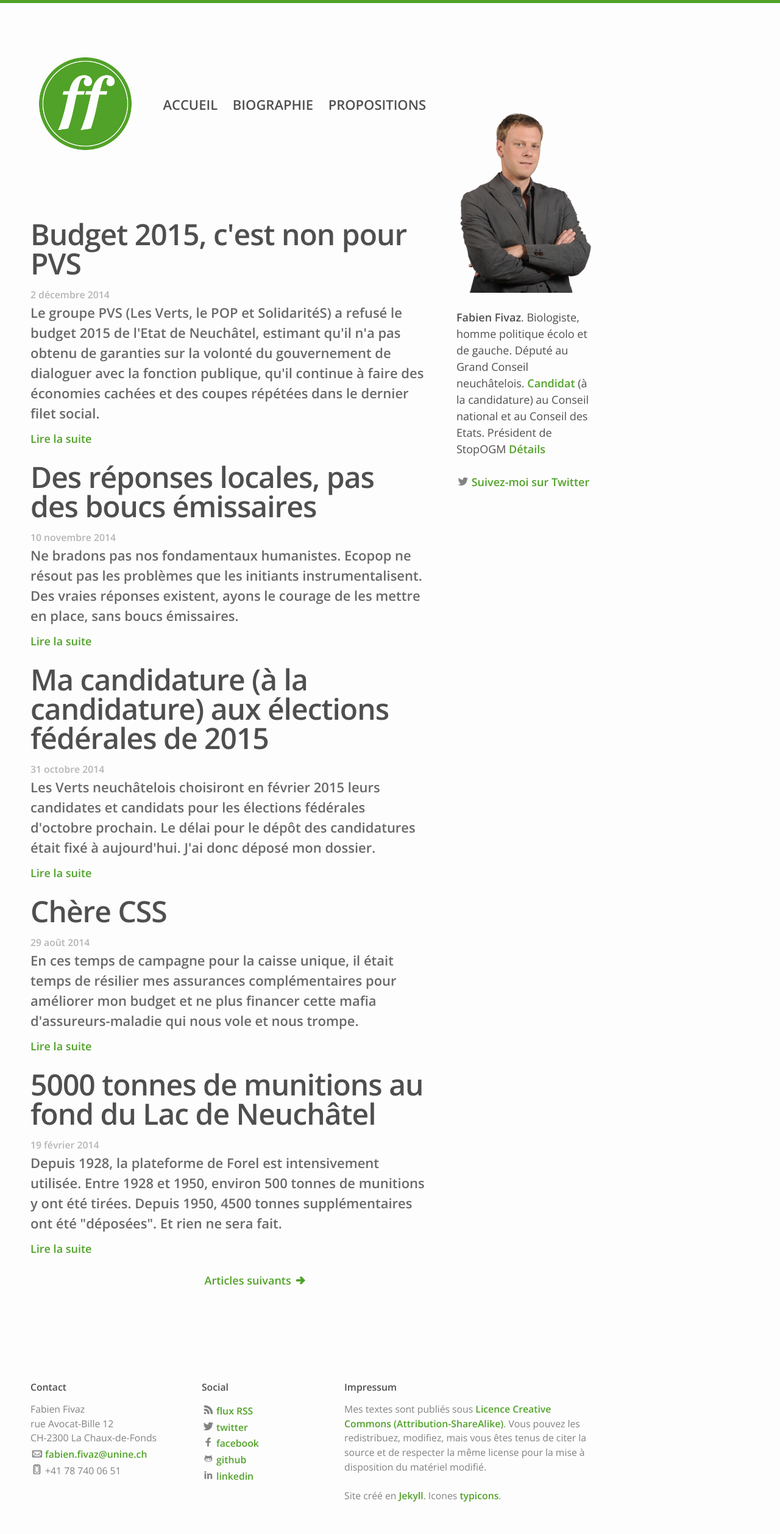
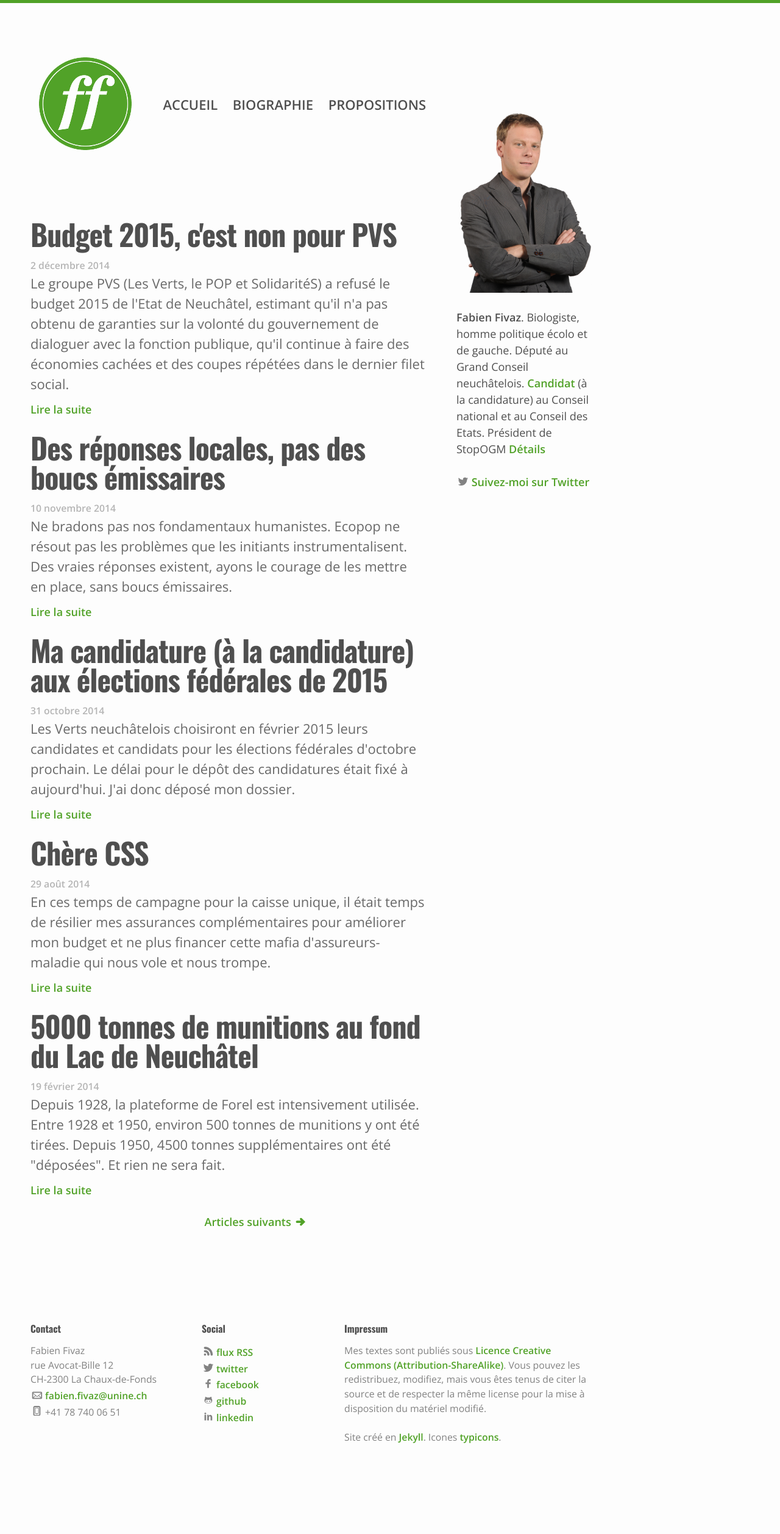
Before and after one commit to ffivaz/ffivaz.github.io, a Jekyll site: the page built from index.html, in a window 1280 px wide. Shown: the whole page at 61% size. Built offline with Jekyll 4.4.1, drawn with Linux system fonts in a browser that asks for light colours; nearby versions of some CDN libraries; the list of posts is cut into pages by our own code; after the commit the page ends 2419 px from its top, so only the background shows below that.

Commit message:
Font tests

```diff
--- a/_includes/head.html
+++ b/_includes/head.html
@@ -11,6 +11,7 @@
     <link rel="canonical" href="{{ page.url | replace:'index.html','' | prepend: site.baseurl | prepend: site.url }}">
     <link rel="alternate" type="application/atom+xml" title="{{ site.title }}" href="{{ "/feed.xml" | prepend: site.baseurl | prepend: site.url }}" />
     <link href='http://fonts.googleapis.com/css?family=Open+Sans:400,500,600' rel='stylesheet' type='text/css'>
+    <link href='http://fonts.googleapis.com/css?family=Oswald:400,700,300' rel='stylesheet' type='text/css'>
 
     <meta property="og:url" content="{{ page.url | replace:'index.html','' | prepend: site.baseurl | prepend: site.url }}" />
     <meta property="og:title" content="{{ page.title }}" />
--- a/_sass/_base.scss
+++ b/_sass/_base.scss
@@ -79,6 +79,7 @@
  * Headings
  */
 h1, h2, h3, h4, h5, h6 {
+    font-family: $title-font-family;
     font-weight: $title-font-weight;
 }
 
@@ -204,3 +205,7 @@
         }
     }
 }
+
+strong {
+    font-weight: $title-font-weight;
+}
--- a/_sass/_layout.scss
+++ b/_sass/_layout.scss
@@ -127,7 +127,7 @@
 
     .title-text {
         color: $grey-color-dark;
-        font-weight: $base-font-weight;
+        font-weight: $title-font-weight;
         font-size: $base-font-size;
         margin-left: $spacing-unit;
         margin-right: $spacing-unit;
@@ -263,7 +263,7 @@
 .post-summary {
     font-size: 22px;
     color: $grey-color-middle;
-    font-weight: $title-font-weight;
+    font-weight: $base-font-weight;
 }
 
 .post-content {
--- a/css/main.scss
+++ b/css/main.scss
@@ -7,6 +7,7 @@
 
 // Our variables
 $base-font-family: 'Open Sans', serif;
+$title-font-family: 'Oswald', sans-serif;
 $base-line-height: 1.5;
 
 $base-font-weight: 300;
```
